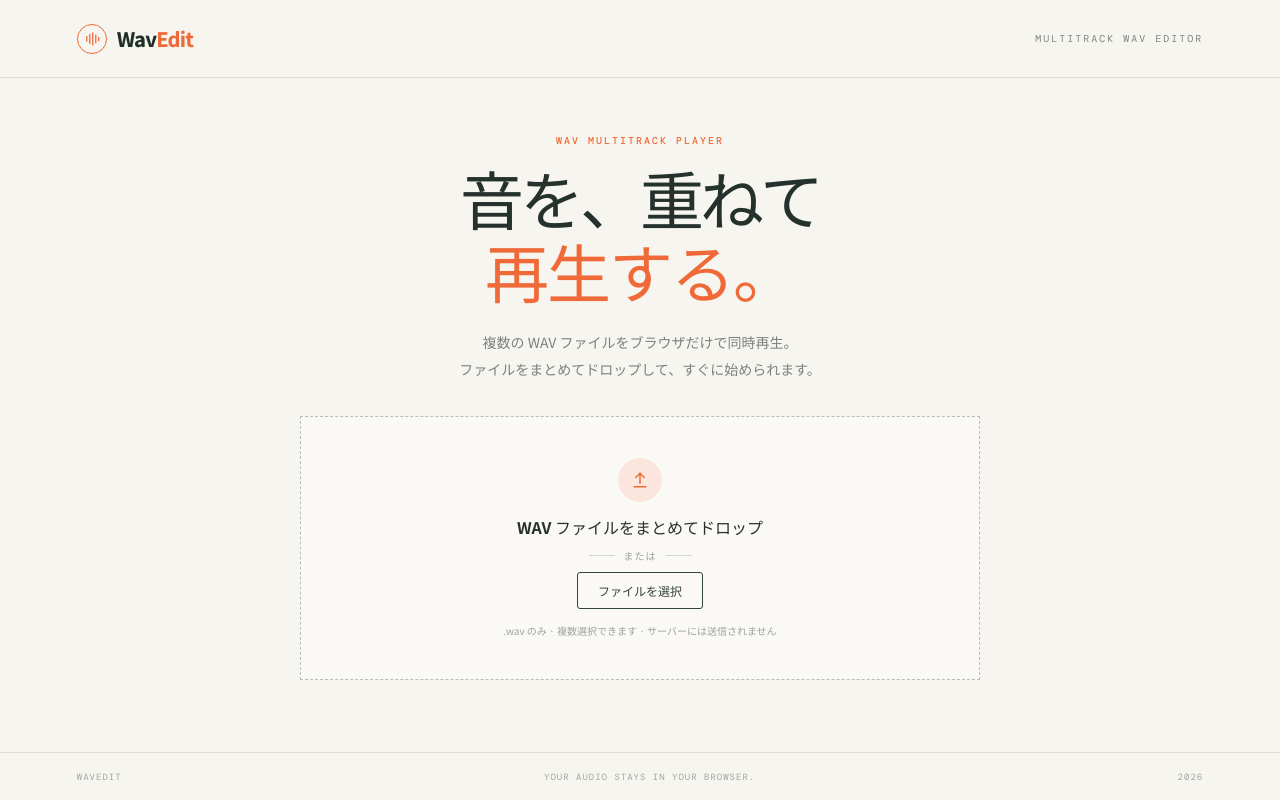
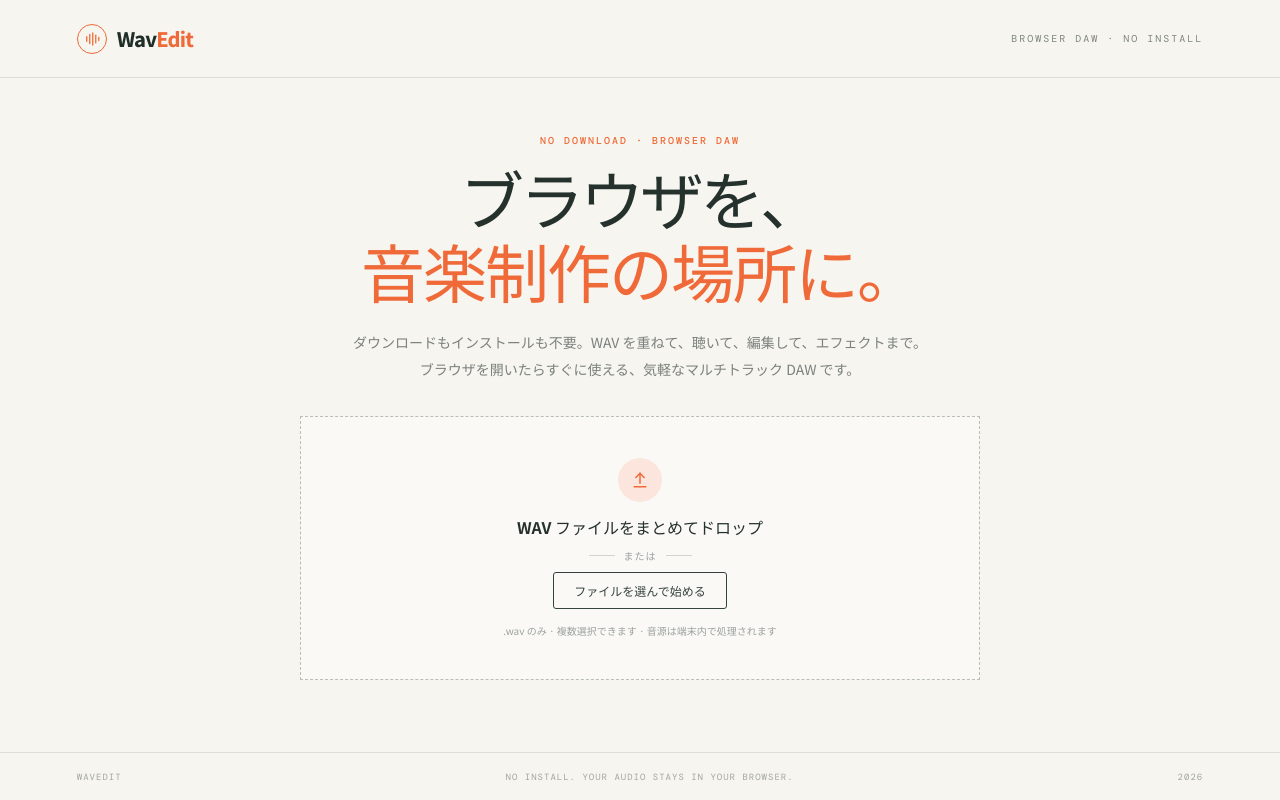
Before and after one commit to mesmerizingwaft/wavedit, a React (Vite) app: page / in a window 1280 px wide. Built offline with nearby package versions, Linux system fonts and the light colour scheme; a web font is replaced by a local one.

Commit message:
Refresh positioning as a browser DAW

```diff
--- a/index.html
+++ b/index.html
@@ -4,7 +4,8 @@
     <meta charset="UTF-8" />
     <meta name="viewport" content="width=device-width, initial-scale=1.0" />
     <meta name="theme-color" content="#f7f5ef" />
-    <title>WavEdit — Simple audio clipping</title>
+    <meta name="description" content="ダウンロードもインストールも不要。WAV の再生・波形編集・エフェクト調整がブラウザでできる、気軽なマルチトラック DAW。" />
+    <title>WavEdit — ダウンロード不要のブラウザ DAW</title>
   </head>
   <body>
     <div id="root"></div>
--- a/src/App.tsx
+++ b/src/App.tsx
@@ -470,15 +470,15 @@ function App() {
   }, [clipboard, copySelection, cutSelection, pasteSelection])
 
   return <>
-    <header className="site-header"><div className="brand"><span className="brand-mark"><Icon name="audio" /></span><span>Wav<span>Edit</span></span></div><div className="header-note">MULTITRACK WAV EDITOR</div></header>
+    <header className="site-header"><div className="brand"><span className="brand-mark"><Icon name="audio" /></span><span>Wav<span>Edit</span></span></div><div className="header-note">BROWSER DAW · NO INSTALL</div></header>
     <main>{!tracks.length ? <section className="landing">
-      <div className="eyebrow">WAV MULTITRACK PLAYER</div><h1>音を、重ねて<br /><em>再生する。</em></h1>
-      <p className="hero-copy">複数の WAV ファイルをブラウザだけで同時再生。<br />ファイルをまとめてドロップして、すぐに始められます。</p>
+      <div className="eyebrow">NO DOWNLOAD · BROWSER DAW</div><h1>ブラウザを、<br /><em>音楽制作の場所に。</em></h1>
+      <p className="hero-copy">ダウンロードもインストールも不要。WAV を重ねて、聴いて、編集して、エフェクトまで。<br />ブラウザを開いたらすぐに使える、気軽なマルチトラック DAW です。</p>
       <div className={`drop-zone ${isDragging ? 'dragging' : ''}`} onClick={() => fileInputRef.current?.click()} onDragEnter={(event) => { event.preventDefault(); setIsDragging(true) }} onDragLeave={() => setIsDragging(false)} onDragOver={(event) => event.preventDefault()} onDrop={handleDrop} role="button" tabIndex={0} onKeyDown={(event) => event.key === 'Enter' && fileInputRef.current?.click()}>
-        <span className="upload-icon"><Icon name="upload" /></span><strong>WAV ファイルをまとめてドロップ</strong><span className="or"><i /> または <i /></span><button type="button">ファイルを選択</button><small>.wav のみ · 複数選択できます · サーバーには送信されません</small>
+        <span className="upload-icon"><Icon name="upload" /></span><strong>WAV ファイルをまとめてドロップ</strong><span className="or"><i /> または <i /></span><button type="button">ファイルを選んで始める</button><small>.wav のみ · 複数選択できます · 音源は端末内で処理されます</small>
       </div>{error && <p className="error">{error}</p>}
     </section> : <section className="workspace">
-      <div className="workspace-heading"><div><div className="eyebrow">{tracks.length} TRACKS LOADED</div><h1>トラックを重ねて<br /><em>再生しましょう。</em></h1></div><button className="new-file" type="button" onClick={reset}><Icon name="close" /> すべて閉じる</button></div>
+      <div className="workspace-heading"><div><div className="eyebrow">BROWSER DAW · {tracks.length} TRACKS</div><h1>アイデアを重ねて、<br /><em>音にしよう。</em></h1></div><button className="new-file" type="button" onClick={reset}><Icon name="close" /> すべて閉じる</button></div>
       <div className="editor-card">
         <div className="track-list">{tracks.map((track, index) => <div className={`track ${activeTrack?.id === track.id ? 'active' : ''}`} key={track.id}>
           <div className="file-row track-row" onClick={() => setActiveTrackId(track.id)}>
@@ -507,7 +507,7 @@ function App() {
       </div>{error && <p className="error">{error}</p>}
     </section>}
     <input accept=".wav,audio/wav" hidden multiple onChange={(event: ChangeEvent<HTMLInputElement>) => { if (event.target.files) void loadFiles(event.target.files, tracks.length > 0); event.target.value = '' }} ref={fileInputRef} type="file" />
-    </main><footer><span>WAVEDIT</span><p>YOUR AUDIO STAYS IN YOUR BROWSER.</p><span>2026</span></footer>
+    </main><footer><span>WAVEDIT</span><p>NO INSTALL. YOUR AUDIO STAYS IN YOUR BROWSER.</p><span>2026</span></footer>
   </>
 }
 
```
Also changed, not shown: 1 other file (tests, documents, lock files or other folders).
